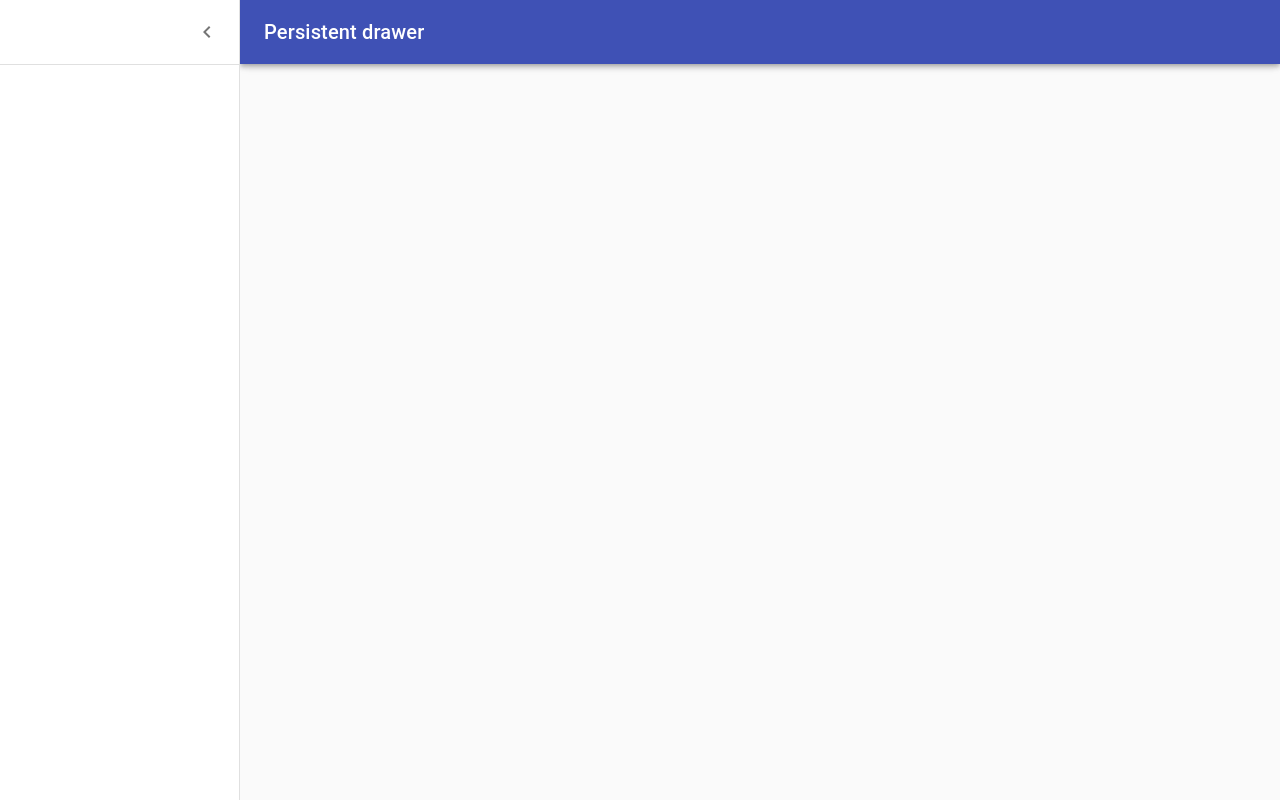
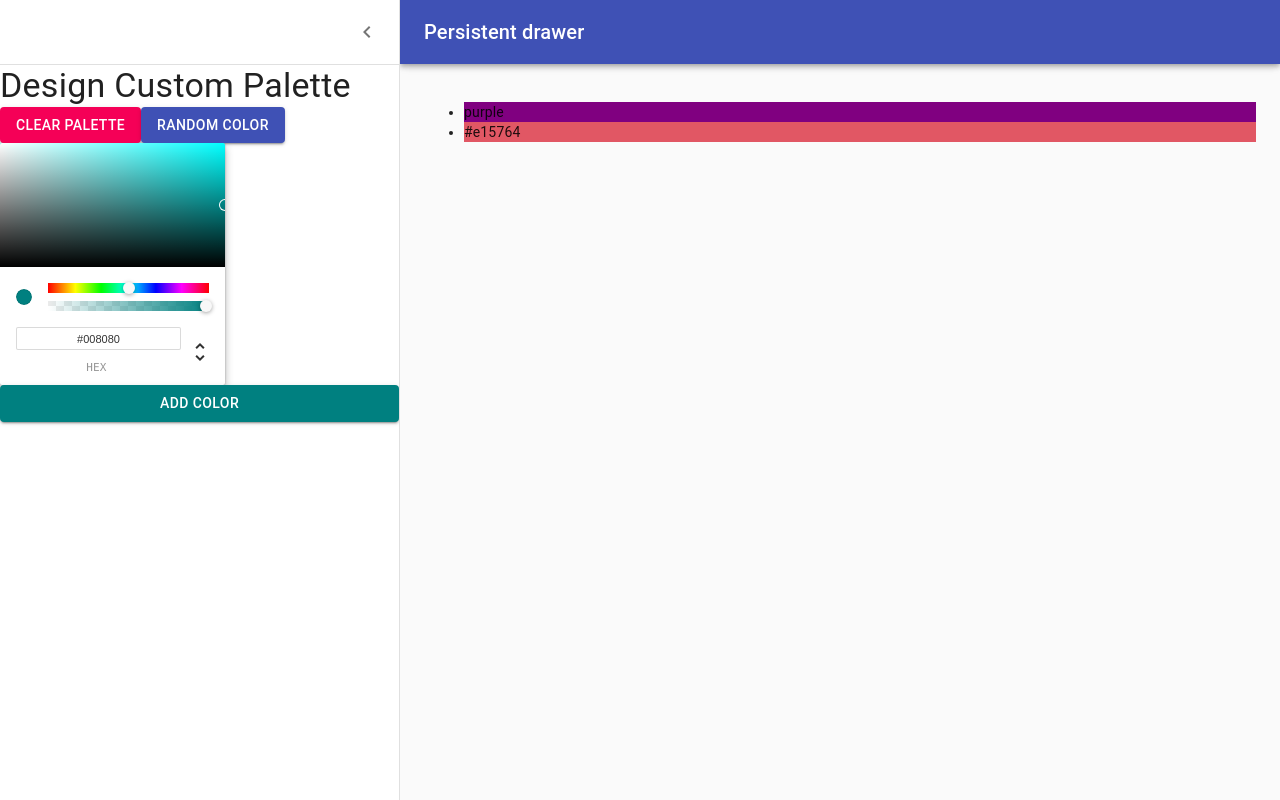
Before and after one commit to prosperosbooks/Colorly, a React (Create React App) app: page /palette/new in a window 1280 px wide. Both pictures are taken after a click on the button "open drawer". Built offline with nearby package versions, Linux system fonts and the light colour scheme; the HTML template or start-up script is replaced by a standard one.

Commit message:
connect colorpicker to button

```diff
--- a/package.json
+++ b/package.json
@@ -9,6 +9,7 @@
     "chroma-js": "^2.0.4",
     "rc-slider": "^8.6.13",
     "react": "^16.8.6",
+    "react-color": "^2.17.3",
     "react-copy-to-clipboard": "^5.0.1",
     "react-dom": "^16.8.6",
     "react-router-dom": "^5.0.1",
--- a/src/NewPaletteForm.js
+++ b/src/NewPaletteForm.js
@@ -1,4 +1,4 @@
-import React from "react";
+import React, { useState } from "react";
 import clsx from "clsx";
 import { makeStyles, useTheme } from "@material-ui/core/styles";
 import Drawer from "@material-ui/core/Drawer";
@@ -11,8 +11,10 @@ import IconButton from "@material-ui/core/IconButton";
 import MenuIcon from "@material-ui/icons/Menu";
 import ChevronLeftIcon from "@material-ui/icons/ChevronLeft";
 import ChevronRightIcon from "@material-ui/icons/ChevronRight";
+import Button from "@material-ui/core/Button";
+import { ChromePicker } from "react-color";
 
-const drawerWidth = 240;
+const drawerWidth = 400;
 
 const useStyles = makeStyles(theme => ({
   root: {
@@ -71,17 +73,24 @@ const useStyles = makeStyles(theme => ({
 }));
 
 export default function NewPaletteForm() {
+
   const classes = useStyles();
   const theme = useTheme();
-  const [open, setOpen] = React.useState(false);
+  const [open, setOpen] = useState(false);
+  const [currentColor, setCurrentColor] = useState('teal');
+  const [colors, createColor] = useState(['purple', '#e15764'])
 
-  function handleDrawerOpen() {
+    const addNewColor = () => {
+        createColor([...colors, currentColor])
+    }
+
+  const handleDrawerOpen = () => {
     setOpen(true);
-  }
+  };
 
-  function handleDrawerClose() {
+  const handleDrawerClose = () => {
     setOpen(false);
-  }
+  };
 
   return (
     <div className={classes.root}>
@@ -102,6 +111,7 @@ export default function NewPaletteForm() {
           >
             <MenuIcon />
           </IconButton>
+
           <Typography variant="h6" noWrap>
             Persistent drawer
           </Typography>
@@ -126,6 +136,22 @@ export default function NewPaletteForm() {
           </IconButton>
         </div>
         <Divider />
+        <Typography variant="h4">Design Custom Palette</Typography>
+        <div>
+          <Button variant="contained" color="secondary">
+            Clear Palette
+          </Button>
+          <Button variant="contained" color="primary">
+            Random Color
+          </Button>
+        </div>
+        <ChromePicker
+          color={currentColor}
+          onChangeComplete={newColor => setCurrentColor(newColor.hex)}
+        />
+        <Button onClick={addNewColor} variant="contained" color="primary" style={{backgroundColor: currentColor}}>
+          Add Color
+        </Button>
       </Drawer>
       <main
         className={clsx(classes.content, {
@@ -133,6 +159,11 @@ export default function NewPaletteForm() {
         })}
       >
         <div className={classes.drawerHeader} />
+        <ul>
+            {colors.map(color => (
+                <li key={color} style={{backgroundColor: color}}>{color}</li>
+            ))}
+        </ul>
       </main>
     </div>
   );
```
Also changed, not shown: src/App.js (+2 -6 lines), 1 other file (tests, documents, lock files or other folders).
